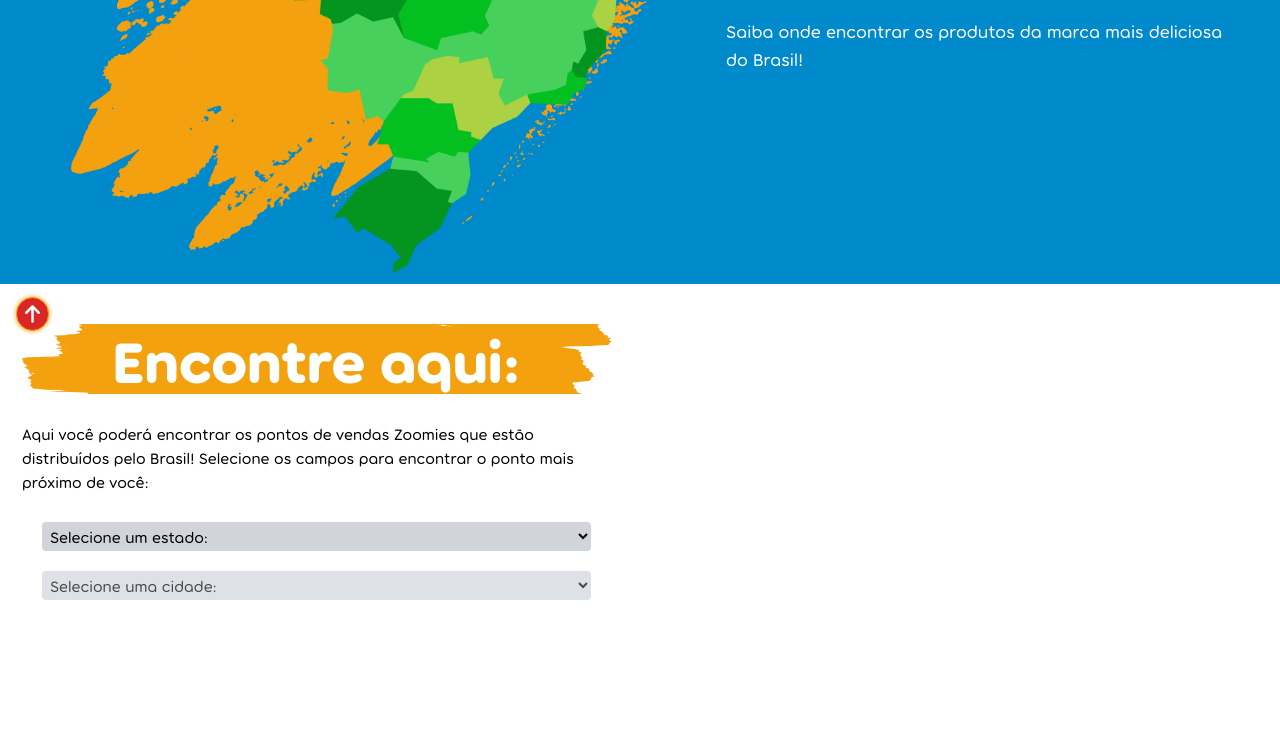
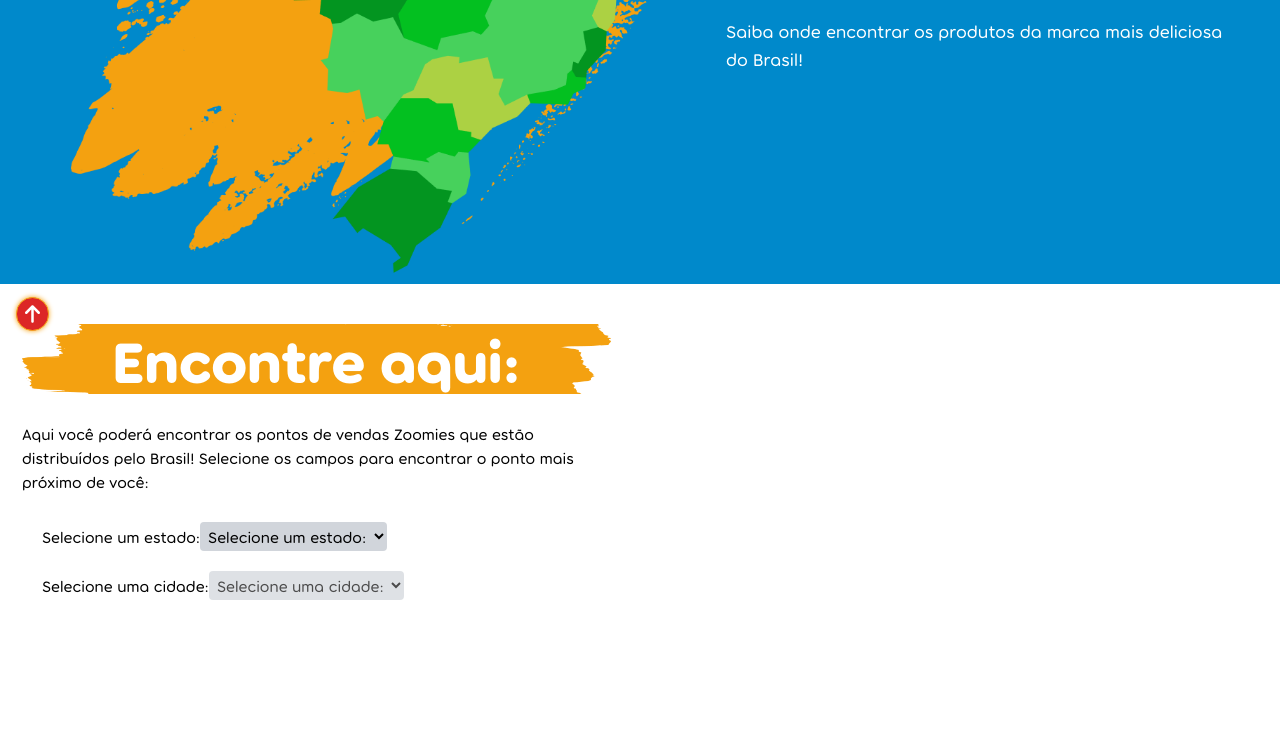
Before and after one commit to bmouseProductions/site-zoomies, a React (Vite) app: page /onde-encontrar in a window 1280 px wide. Shown: the part 449-1184 px from the top of the page. Built offline with nearby package versions, Linux system fonts and the light colour scheme.

Commit message:
alterações tom

```diff
--- a/src/global.css
+++ b/src/global.css
@@ -85,7 +85,7 @@
 
 .bg-faixa{
   background-image: url(./assets/images/faixa.png);
-  background-size: 100%;
+  background-size: cover;
   background-repeat: no-repeat;
   background-position: center;
 }
--- a/src/pages/Home/HomePage.tsx
+++ b/src/pages/Home/HomePage.tsx
@@ -84,7 +84,7 @@
                                 Nós somos a revolução do mercado pet brasileiro!
                             </h1>
                             <p className="mb-7 text-lg text-[#ffffff] text-center lg:text-start mt-7">
-                            Com a melhor fórmula e ingredientes selecionados, oferecemos petiscos com qualidade super premium, sabor, nutrição e diversão para os nossos amigos de quatro patas.
+                                Com a melhor fórmula e ingredientes selecionados, oferecemos petiscos com qualidade super premium, sabor, nutrição e diversão para os nossos amigos de quatro patas.
                             </p>
                         </div>
 
@@ -144,7 +144,7 @@
                     <h1 className='text-4xl md:text-5xl  lg:text-7xl  text-[#233466] '>Linha de <br className='hidden lg:block'/>
                         Bifinhos
                     </h1>
-                    <p className='text-[#1E1E1E] text-lg'>Os bifinhos são petiscos que, além de saborosos, beneficiam a saúde de seu pet. Produzidos pela Zoomies em diversos sabores e para diferentes idades, eles são ricos em proteínas, mantendo músculos e ossos saudáveis. Além disso, auxiliam na higiene dental, o que previne problemas bucais. E, para um bom treinamento dos seus pets, os bifinhos são ótimas recompensas, oferecem estímulos sensoriais e fortalecem o vínculo, promovendo confiança entre você e seu animal de estimação.</p>
+                    <p className='text-[#1E1E1E] text-lg'>Os bifinhos são petiscos que, além de saborosos, beneficiam a saúde do seu pet. Produzidos pela Zoomies em diversos sabores e para diferentes idades, eles são ricos em proteínas, mantendo músculos e ossos saudáveis. Além disso, auxiliam na higiene dental, o que previne problemas bucais, auxiliam no processo de adestramento e também oferecem estímulos sensoriais que fortalecem o vínculo, promovendo confiança entre você e seu animal de estimação.</p>
                     <div className='flex justify-center lg:justify-start'>
                         <Botao
                             children="Veja todos o produtos"
--- a/src/pages/Produtos/OndeEncontrar/Encontrar.tsx
+++ b/src/pages/Produtos/OndeEncontrar/Encontrar.tsx
@@ -295,6 +295,10 @@
                     </div>
 
                     <div className='w-full flex flex-col gap-5 px-5'>
+                        <div>
+
+
+                        <label htmlFor="estado">Selecione um estado:</label>
                             {/* Select para escolher o estado */}
                             <select
                                 value={estadoSelecionado}
@@ -310,7 +314,10 @@
                                 </option>
                                 ))}
                             </select>
+                        </div>
 
+                        <div>
+                            <label htmlFor="cidade">Selecione uma cidade:</label>
                             {/* Select para escolher a cidade com base no estado selecionado */}
                             <select
                                 value={cidadeSelecionada}
@@ -329,6 +336,7 @@
                             </select>
                         </div>
                     </div>
+                </div>
 
 
                 <div className='mx-auto w-full h-[300px] md:h-[400px] lg:h-[300px]  '>
--- a/src/pages/Sobre/SobrePage.tsx
+++ b/src/pages/Sobre/SobrePage.tsx
@@ -58,10 +58,16 @@
                 </div>
             </section>
 
-            <div className='mx-auto bg-faixa w-full md:w-[550px] lg:w-[800px] p-2 mt-20 mb-5 lg:mb-20'>
-                <h1 className='text-5xl lg:text-7xl  flex items-center justify-center text-white'>
-                    Qual a nossa missão?
+            <div className='flex flex-col items-center md:justify-center md:flex-row h-full p-2 mt-20 mb-5 lg:mb-20'>
+                <h1 className='relative text-5xl md:text-5xl text-center text-[#233466] ml-[-50]'>
+                    Qual a nossa
                 </h1>
+                <div className='w-[300px] h-[90px] py-2 flex items-center justify-center bg-faixa-azul '>
+                    <h1 className='text-5xl  text-center text-white '>
+                        missão?
+                    </h1>
+                </div>
+
             </div>
 
             <section className='max-w-[1276px] mx-auto max-h-[650px] md:max-h-[800px] lg:max-h-[400px] px-5 pb-10 flex gap-10 flex-col lg:flex-row '>
```
Lines whose indentation alone changed are shown as unchanged.
